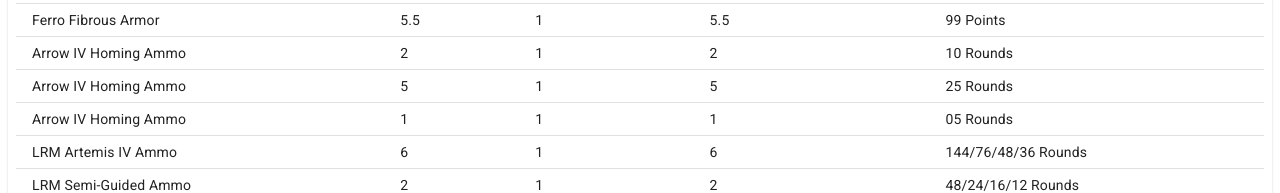
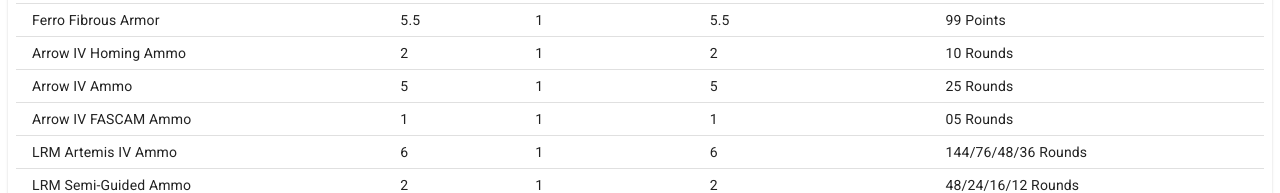
Before and after one commit to Rangoric/BattleTech-Campaign, a Next.js app: page /BattleTech-Campaign/supplies in a window 1280 px wide. Shown: the part 439-632 px from the top of the page. Built offline with nearby package versions, Linux system fonts and the light colour scheme.

Commit message:
Update supplies.mdx

```diff
--- a/src/pages/supplies.mdx
+++ b/src/pages/supplies.mdx
@@ -1,6 +1,6 @@
-import {Framework} from '../layout/Framework';
-export default function MDXPage({children}) {
-return <Framework>{children}</Framework>
+import { Framework } from "../layout/Framework";
+export default function MDXPage({ children }) {
+  return <Framework>{children}</Framework>;
 }
 
 ## Supplies
@@ -17,8 +17,8 @@ return <Framework>{children}</Framework>
 | -------------------- | ----- | -------- | ------------- | ------------------- |
 | Ferro Fibrous Armor  | 5.5   | 1        | 5.5           | 99 Points           |
 | Arrow IV Homing Ammo | 2     | 1        | 2             | 10 Rounds           |
-| Arrow IV Homing Ammo | 5     | 1        | 5             | 25 Rounds           |
-| Arrow IV Homing Ammo | 1     | 1        | 1             | 05 Rounds           |
+| Arrow IV Ammo        | 5     | 1        | 5             | 25 Rounds           |
+| Arrow IV FASCAM Ammo | 1     | 1        | 1             | 05 Rounds           |
 | LRM Artemis IV Ammo  | 6     | 1        | 6             | 144/76/48/36 Rounds |
 | LRM Semi-Guided Ammo | 2     | 1        | 2             | 48/24/16/12 Rounds  |
 | LRM Thunder Ammo     | 2     | 1        | 2             | 48/24/16/12 Rounds  |
```
